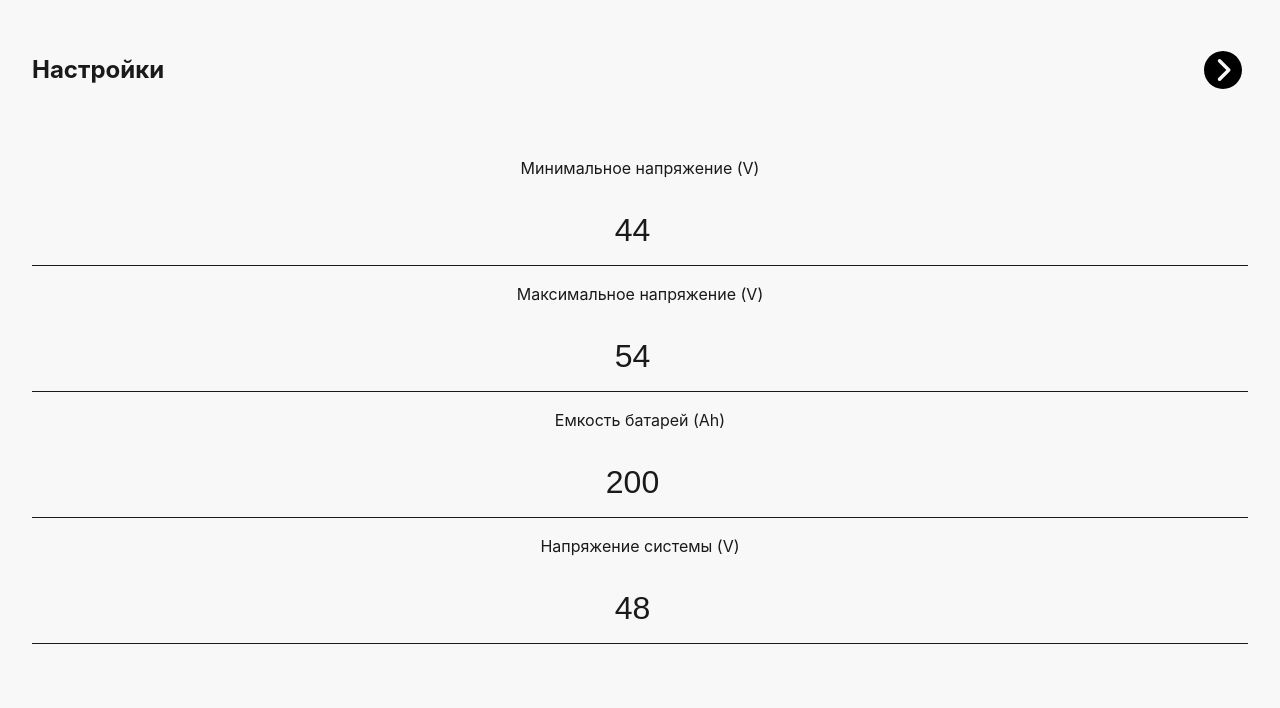
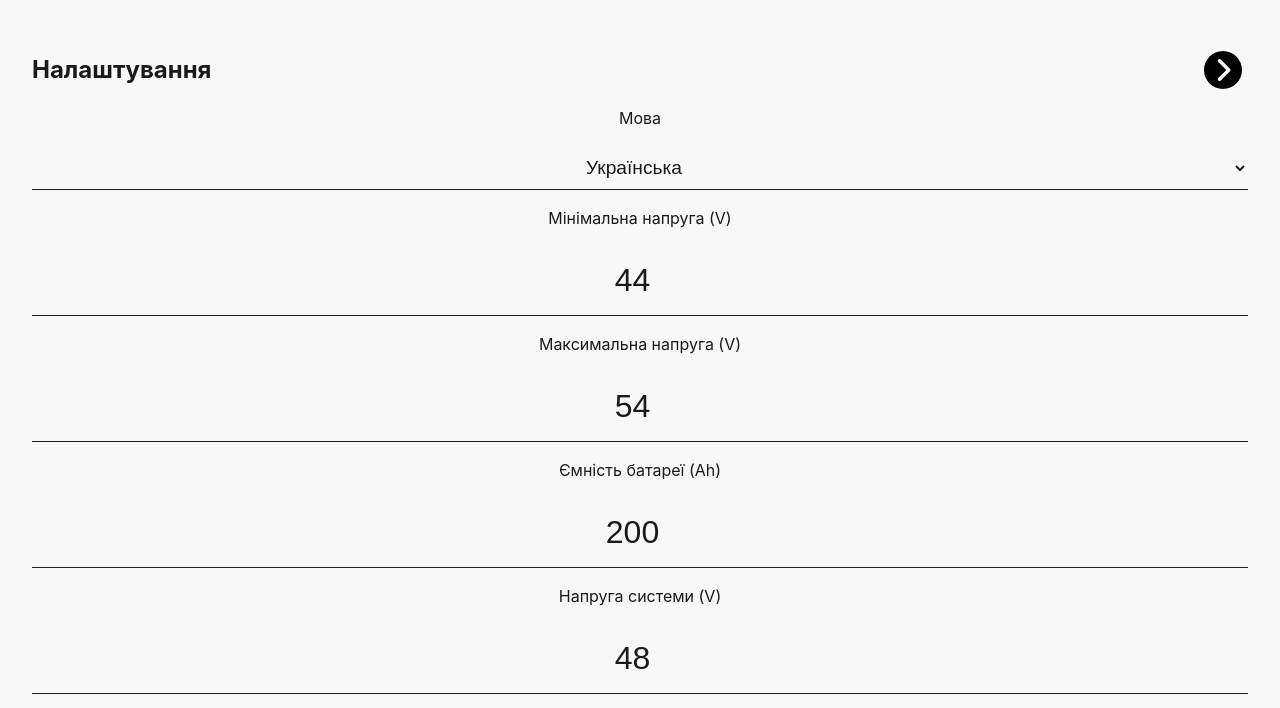
Before and after one commit to dymytrii-tretiakov/battary-time, a React (Vite) app: page / in a window 1280 px wide. Both pictures are taken after a click on the button 1228 px from the left and 51 px from the top of the page. Shown: the top 708 px of the page. Built offline with nearby package versions, Linux system fonts and the light colour scheme.

Commit message:
chore: Update dependencies and add language selector for i18n support

```diff
--- a/package.json
+++ b/package.json
@@ -11,8 +11,10 @@
     "preview": "vite preview"
   },
   "dependencies": {
+    "i18next": "^23.11.5",
     "react": "^18.3.1",
     "react-dom": "^18.3.1",
+    "react-i18next": "^14.1.2",
     "react-transition-group": "^4.4.5"
   },
   "devDependencies": {
--- a/src/App.css
+++ b/src/App.css
@@ -115,3 +115,18 @@
 .settings-exit-done {
   transform: translateX(105%);
 }
+
+.language-selector {
+  font-size: 1.2rem;
+  padding: 0.5em;
+  width: 100%;
+  box-sizing: border-box;
+  border: 0;
+  border-radius: 0;
+  border-bottom: 1px solid var(--color-text);
+  color: var(--color-text);
+  box-sizing: border-box;
+  width: 100%;
+  text-align: center;
+  background-color: var(--color-background);
+}
--- a/src/App.tsx
+++ b/src/App.tsx
@@ -1,12 +1,30 @@
 import './App.css';
 import Calculator from './Calculator';
 import Settings from './Settings';
+import i18next from 'i18next';
+import { initReactI18next } from 'react-i18next';
+
+import ru from './locales/ru.json';
+import en from './locales/en.json';
+import ua from './locales/ua.json';
+
+i18next.use(initReactI18next).init({
+  resources: {
+    en: { translation: en },
+    ru: { translation: ru },
+    ua: { translation: ua }
+  },
+  lng: localStorage.getItem('i18nextLng') || 'ua',
+  interpolation: {
+    escapeValue: false
+  }
+});
 
 function App() {
   return (
     <>
       <Calculator />
-      <Settings/>
+      <Settings />
     </>
   );
 }
--- a/src/Calculator.tsx
+++ b/src/Calculator.tsx
@@ -1,12 +1,16 @@
+import { useTranslation } from 'react-i18next';
 import { useBatteryTimeCalculator } from './useBatteryTimeCalculator';
 
 const Calculator = () => {
   const { output, voltContext, watContext, percentage } = useBatteryTimeCalculator();
+
+  const { t } = useTranslation();
+
   return (
     <div className="container">
       <div className="time">{output}</div>
       <div className="percentage">{percentage}%</div>
-    <label htmlFor="voltage">Заряд акомуляторов (V)</label>
+      <label htmlFor="voltage">{t('main.batteryVoltage')}</label>
       <input
         inputMode="decimal"
         type="number"
@@ -18,7 +22,7 @@ const Calculator = () => {
         min={44}
         onKeyUp={voltContext.keyUp}
       />
-    <label htmlFor="wat">Потребление (W)</label>
+      <label htmlFor="wat">{t('main.wat')}</label>
       <input
         inputMode="decimal"
         type="number"
@@ -27,11 +31,11 @@ const Calculator = () => {
         onChange={watContext.onChange}
         min={0}
         max={2500}
-      enterKeyHint='done'
+        enterKeyHint="done"
         onKeyUp={watContext.keyUp}
       />
     </div>
-  )
-}
+  );
+};
 
 export default Calculator;
--- /dev/null
+++ b/src/LanguageSelector.tsx
@@ -0,0 +1,25 @@
+import { useTranslation } from 'react-i18next';
+
+const LanguageSelector = () => {
+  const { i18n, t } = useTranslation();
+  const changeLanguage = (language: string) => {
+    i18n.changeLanguage(language);
+    localStorage.setItem('i18nextLng', language);
+  };
+
+  return (
+      <select
+        name="language"
+        id="language"
+        className='language-selector'
+        onChange={e => changeLanguage(e.target.value)}
+        value={localStorage.getItem('i18nextLng') || 'ua'}
+      >
+        {Object.keys(i18n.store.data).map(lang => (
+          <option key={lang} value={lang}>{t(lang)}</option>
+        ))}
+      </select>
+  );
+};
+
+export default LanguageSelector;
--- a/src/Settings.tsx
+++ b/src/Settings.tsx
@@ -3,6 +3,8 @@ import { useSettings } from './useSettings';
 import { CSSTransition } from 'react-transition-group';
 import rightArrow from './assets/right-arrow.svg';
 import SettingsButton from './SettingsButton';
+import { useTranslation } from 'react-i18next';
+import LanguageSelector from './LanguageSelector';
 
 const Settings = () => {
   const {
@@ -21,6 +23,8 @@ const Settings = () => {
 
   const nodeRef = React.useRef(null);
 
+  const { t } = useTranslation();
+
   return (
     <>
       <SettingsButton onClick={openSettings} />
@@ -33,19 +37,21 @@ const Settings = () => {
       >
         <div ref={nodeRef} className="settings">
           <div className="settings-header">
-            <h2>Настройки</h2>
+            <h2>{t('settings.title')}</h2>
             <button onClick={closeSettings} className="close-settings settings-button">
               <img src={rightArrow} alt="Close settings" className="settings-icon" />
             </button>
           </div>
-          <label htmlFor="minVoltage">Минимальное напряжение (V)</label>
+          <label htmlFor="">{t('settings.language')}</label>
+          <LanguageSelector />
+          <label htmlFor="minVoltage">{t('settings.minVoltage')}</label>
           <input
             type="number"
             id="minVoltage"
             value={minVoltage || ''}
             onChange={e => setMinVoltage(Number(e.target.value))}
           />
-          <label htmlFor="maxVoltage">Максимальное напряжение (V)</label>
+          <label htmlFor="maxVoltage">{t('settings.maxVoltage')}</label>
           <input
             type="number"
             id="maxVoltage"
@@ -53,7 +59,7 @@ const Settings = () => {
             onChange={e => setMaxVoltage(Number(e.target.value))}
           />
 
-          <label htmlFor="batteryCapacity">Емкость батарей (Ah)</label>
+          <label htmlFor="batteryCapacity">{t('settings.batteryCapacity')}</label>
           <input
             type="number"
             id="batteryCapacity"
@@ -61,7 +67,7 @@ const Settings = () => {
             onChange={e => setBatteryCapacity(Number(e.target.value))}
           />
 
-          <label htmlFor="voltageSystem">Напряжение системы (V)</label>
+          <label htmlFor="voltageSystem">{t('settings.systemVoltage')}</label>
           <input
             type="number"
             id="voltageSystem"
--- /dev/null
+++ b/src/locales/en.json
@@ -0,0 +1,30 @@
+{
+  "settings": {
+    "title": "Settings",
+    "language": "Language",
+    "minVoltage": "Minimum voltage (V)",
+    "maxVoltage": "Maximum voltage (V)",
+    "batteryCapacity": "Battery capacity (Ah)",
+    "systemVoltage": "System Voltage (V)"
+  },
+  "main": {
+    "batteryVoltage": "Battery charge (V)",
+    "wat": "Power consumption (W)"
+  },
+  "en": "English",
+  "ru": "Russian",
+  "ua": "Ukrainian",
+  "calculator": {
+    "empty": "Enter consumption value!",
+    "maxError": "Maximum voltage {{value}}V",
+    "minError": "Minimum voltage {{value}}V",
+    "lessZeroError": "Consumption cannot be negative",
+    "notBatteryError": "Battery low",
+    "hours1": "hours",
+    "hours2": "hour",
+    "hours3": "hours",
+    "minutes1": "minute",
+    "minutes2": "minutes",
+    "minutes3": "minutes"
+  }
+}
--- /dev/null
+++ b/src/locales/ru.json
@@ -0,0 +1,30 @@
+{
+  "settings": {
+    "title": "Настройки",
+    "language": "Язык",
+    "minVoltage": "Минимальное напряжение (V)",
+    "maxVoltage": "Максимальное напряжение (V)",
+    "batteryCapacity": "Емкость батареи (Ah)",
+    "systemVoltage": "Напряжение системы (V)"
+  },
+  "main": {
+    "batteryVoltage": "Заряд акомуляторов (V)",
+    "wat": "Потребление мощности (W)"
+  },
+  "en": "Английский",
+  "ru": "Русский",
+  "ua": "Украинский",
+  "calculator": {
+    "empty": "Введите значение потребления!",
+    "maxError": "Максимальное напряжение {{value}}В",
+    "minError": "Минимальное напряжение {{value}}В",
+    "lessZeroError": "Потребление не может быть отрицательным",
+    "notBatteryError": "Заряд батареи исчерпан",
+    "hours1": "часов",
+    "hours2": "час",
+    "hours3": "часа",
+    "minutes1": "минута",
+    "minutes2": "минуты",
+    "minutes3": "минут"
+  }
+}
--- /dev/null
+++ b/src/locales/ua.json
@@ -0,0 +1,30 @@
+{
+  "settings": {
+    "title": "Налаштування",
+    "language": "Мова",
+    "minVoltage": "Мінімальна напруга (V)",
+    "maxVoltage": "Максимальна напруга (V)",
+    "batteryCapacity": "Ємність батареї (Ah)",
+    "systemVoltage": "Напруга системи (V)"
+  },
+  "main": {
+    "batteryVoltage": "Заряд акомуляторів (V)",
+    "wat": "Споживання потужності (W)"
+  },
+  "en": "Англійська",
+  "ru": "Російська",
+  "ua": "Українська",
+  "calculator": {
+    "empty": "Введіть значення споживання!",
+    "maxError": "Максимальна напруга {{value}}В",
+    "minError": "Мінімальна напруга {{value}}В",
+    "lessZeroError": "Споживання не може бути негативним",
+    "notBatteryError": "Заряд батареї вичерпано",
+    "hours1": "годин",
+    "hours2": "година",
+    "hours3": "години",
+    "minutes1": "хвилина",
+    "minutes2": "хвилини",
+    "minutes3": "хвилин"
+  }
+}
--- a/src/useBatteryTimeCalculator.ts
+++ b/src/useBatteryTimeCalculator.ts
@@ -1,4 +1,5 @@
 import { ChangeEvent, useState, useEffect, KeyboardEvent } from 'react';
+import { useTranslation } from 'react-i18next';
 
 interface InputContext {
   value: number;
@@ -15,13 +16,15 @@ interface BatteryCalculator {
 
 export const useBatteryTimeCalculator = (): BatteryCalculator => {
 
+  const {t, i18n} = useTranslation();
+
   const settingsMinVoltage = localStorage.getItem('minVoltage');
   const settingsMaxVoltage = localStorage.getItem('maxVoltage');
   const settingsBatteryCapacity = localStorage.getItem('batteryCapacity');
   const settingsVoltageSystem = localStorage.getItem('voltageSystem');
 
-  const [volt, setVolt] = useState<number>(Number(settingsMaxVoltage) || 54);
-  const [wat, setWat] = useState<number>(300);
+  const [volt, setVolt] = useState<number>(Number(settingsMaxVoltage) || 0);
+  const [wat, setWat] = useState<number>(0);
   const [output, setOutput] = useState<string>('2 часа 12 минут');
   const [percentage, setPercentage] = useState<number>(0);
 
@@ -66,22 +69,22 @@ export const useBatteryTimeCalculator = (): BatteryCalculator => {
 
   const calculateRemainingTime = (currentVoltage: number, powerConsumption: number): void => {
     if (!currentVoltage || !powerConsumption) {
-      setOutput('Введите значение потребления');
+      setOutput(t('calculator.empty'));
       return;
     }
 
     if (currentVoltage > 54) {
-      setOutput(`Максимальное напряжение ${settingsMaxVoltage}В`);
+      setOutput(t('calculator.maxError', { value: settingsMaxVoltage }));
       return;
     }
 
     if (currentVoltage < 44) {
-      setOutput(`Минимальное напряжение ${settingsMinVoltage}В`);
+      setOutput(t('calculator.minError', { value: settingsMinVoltage }));
       return;
     }
 
     if (powerConsumption < 0) {
-      setOutput('Потребление не может быть отрицательным');
+      setOutput(t('calculator.lessZeroError'));
       return;
     }
 
@@ -97,7 +100,7 @@ export const useBatteryTimeCalculator = (): BatteryCalculator => {
     setPercentage(percentage);
 
     if (remainingTimeHours < 0.1) {
-      setOutput('Заряд батареи исчерпан');
+      setOutput(t('calculator.notBatteryError'));
       return;
     }
 
@@ -105,7 +108,7 @@ export const useBatteryTimeCalculator = (): BatteryCalculator => {
   };
 
   const getHoursWord = (hours: number): string => {
-    const hoursCases = ['часов', 'час', 'часа', 'часа'];
+    const hoursCases = [t('calculator.hours1'), t('calculator.hours2'), t('calculator.hours3')];
     if (hours % 10 === 1 && hours % 100 !== 11) return hoursCases[1];
     if (hours % 10 >= 2 && hours % 10 <= 4 && (hours % 100 < 10 || hours % 100 >= 20))
       return hoursCases[2];
@@ -113,7 +116,7 @@ export const useBatteryTimeCalculator = (): BatteryCalculator => {
   };
 
   const getMinutesWord = (minutes: number): string => {
-    const minutesCases = ['минута', 'минуты', 'минут'];
+    const minutesCases = [t('calculator.minutes1'), t('calculator.minutes2'), t('calculator.minutes3')];
     if (minutes % 10 === 1 && minutes % 100 !== 11) return minutesCases[0];
     if (minutes % 10 >= 2 && minutes % 10 <= 4 && (minutes % 100 < 10 || minutes % 100 >= 20))
       return minutesCases[1];
@@ -122,7 +125,7 @@ export const useBatteryTimeCalculator = (): BatteryCalculator => {
 
   useEffect(() => {
     calculateRemainingTime(volt, wat);
-  }, [volt, wat]);
+  }, [volt, wat, i18n.language]);
 
   return {
     output,
```
Also changed, not shown: 1 other file (tests, documents, lock files or other folders). Lines whose indentation alone changed are shown as unchanged.
